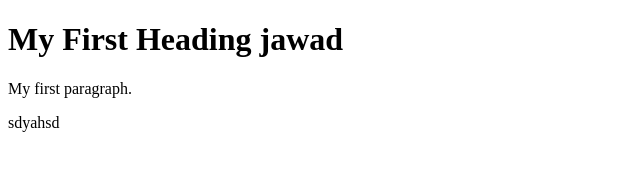
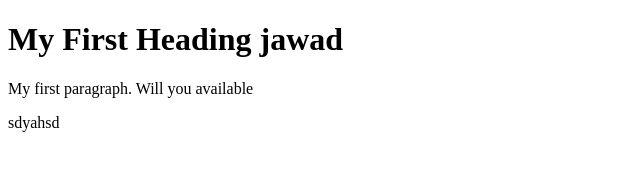
Before and after one commit to Jawad-sys/Git-In-One-Lec, a plain HTML site: page contact.html in a window 1280 px wide. Shown: the whole page, without its empty margins (0-640 px from the left). Drawn offline with Linux system fonts and the light colour scheme.

```diff
--- a/contact.html
+++ b/contact.html
@@ -3,7 +3,7 @@
 <body>
 
 <h1>My First Heading jawad</h1>
-<p>My first paragraph.</p>
+<p>My first paragraph. Will you available</p>
 
 </body dasdasdadsad>
 sdyahsd
```
